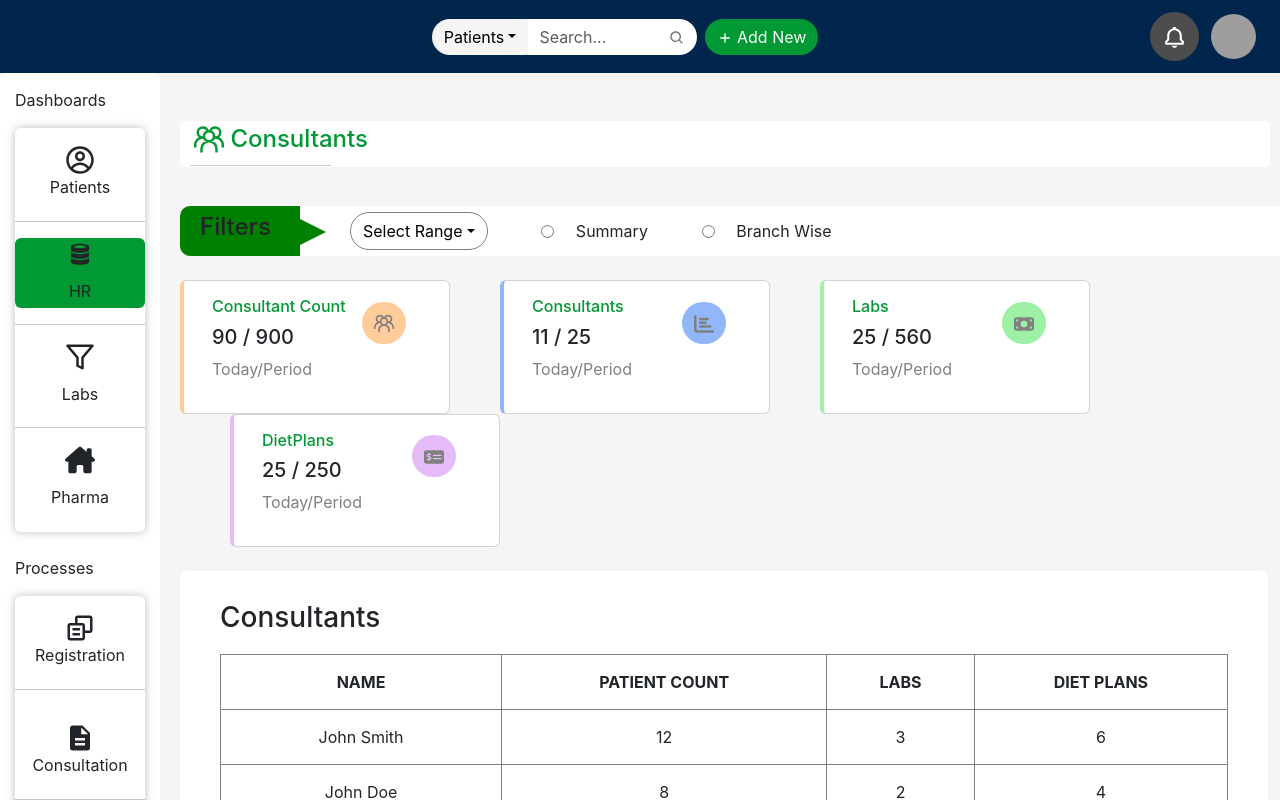
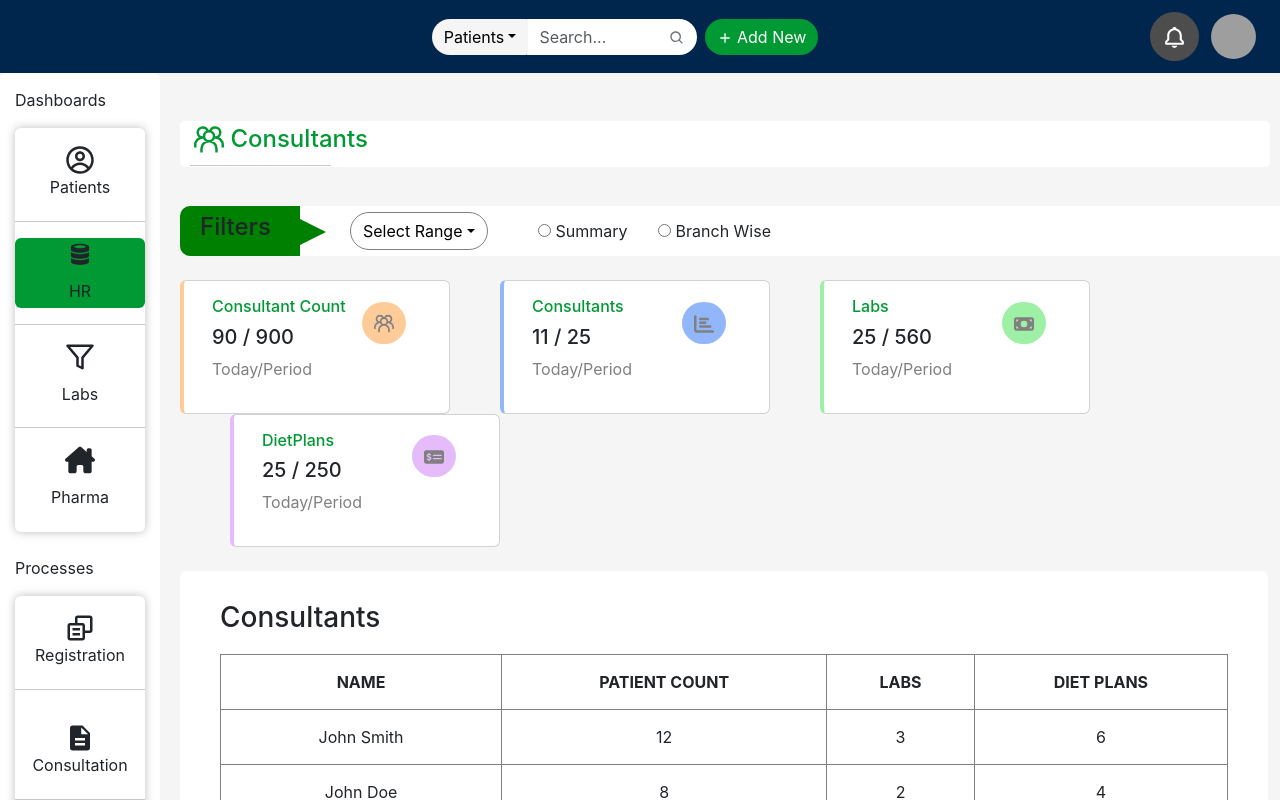
Before and after one commit to vankudregoutam/Dashboard, a React (Create React App) app: page / in a window 1280 px wide. Shown: the top 800 px of the page. Built offline with nearby package versions, Linux system fonts and the light colour scheme; grey boxes are pictures that could not be loaded.

Commit message:
first commit

```diff
--- a/src/components/Consultant.js
+++ b/src/components/Consultant.js
@@ -23,8 +23,12 @@ const Consultant = () => {
                         <li><a className="dropdown-item" href="/">Something else here</a></li>
                     </ul>
                 </div>
-                <input style={{ marginLeft: '5%', marginRight: '2%' }} type="radio" name="summary" id="summary" value='Summary' />Summary
-                <input style={{ marginLeft: '5%', marginRight: '2%' }} type="radio" name="branchwise" id="branchwise" value='Branch Wise' />Branch Wise
+                <form style={{ marginLeft: '50px', width: '250px' }}>
+                    <input style={{ marginRight: '2%' }} type="radio" id="summary" name="fav_language" value="Summary" />
+                    <label htmlFor="summary">Summary</label>
+                    <input style={{ marginLeft: '30px', marginRight: '2%' }} type="radio" id="branchwise" name="fav_language" value="Branch Wise" />
+                    <label htmlFor="branchwise">Branch Wise</label>
+                </form>
             </div><br />
             <ConsultantSideBar />
         </>
```
